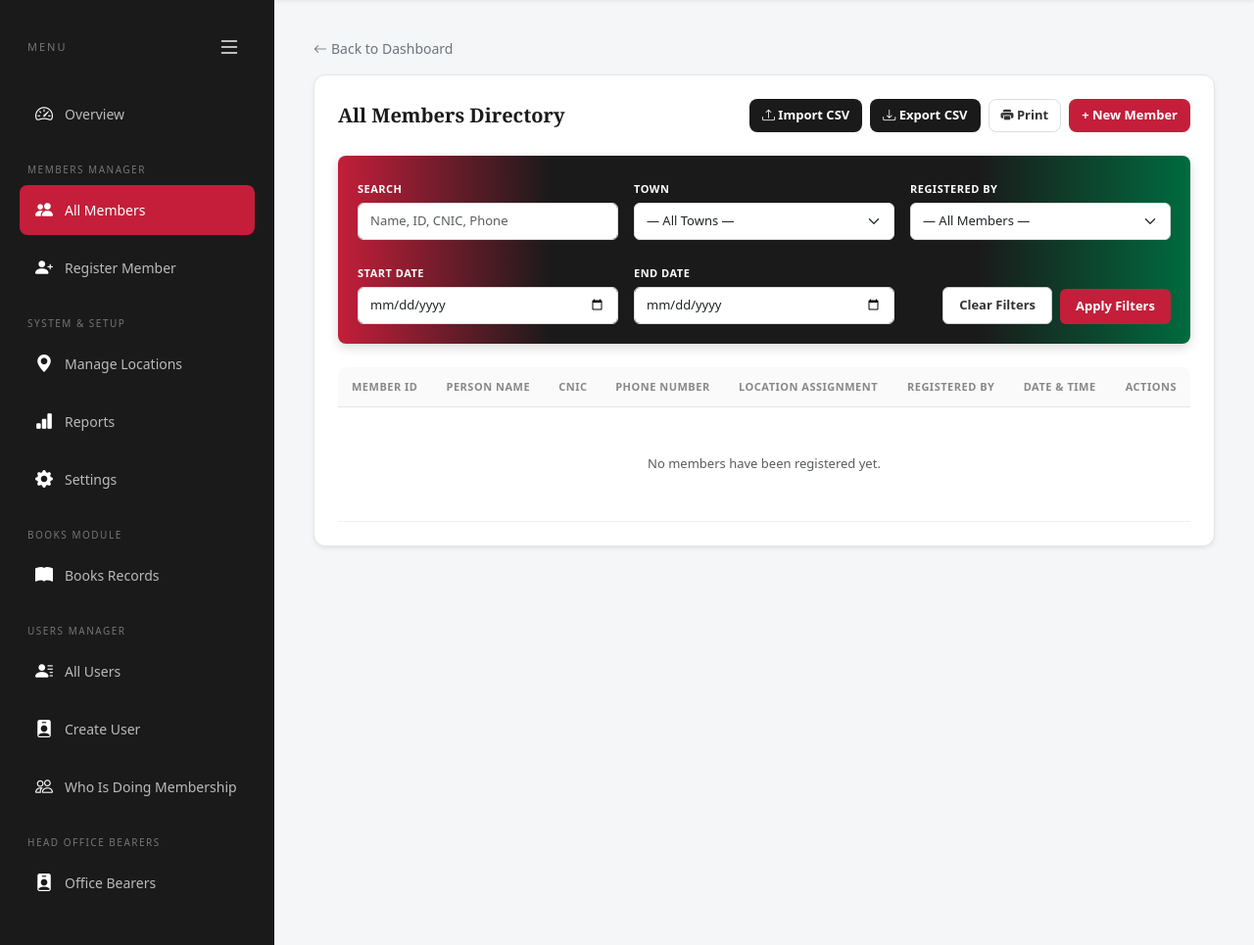
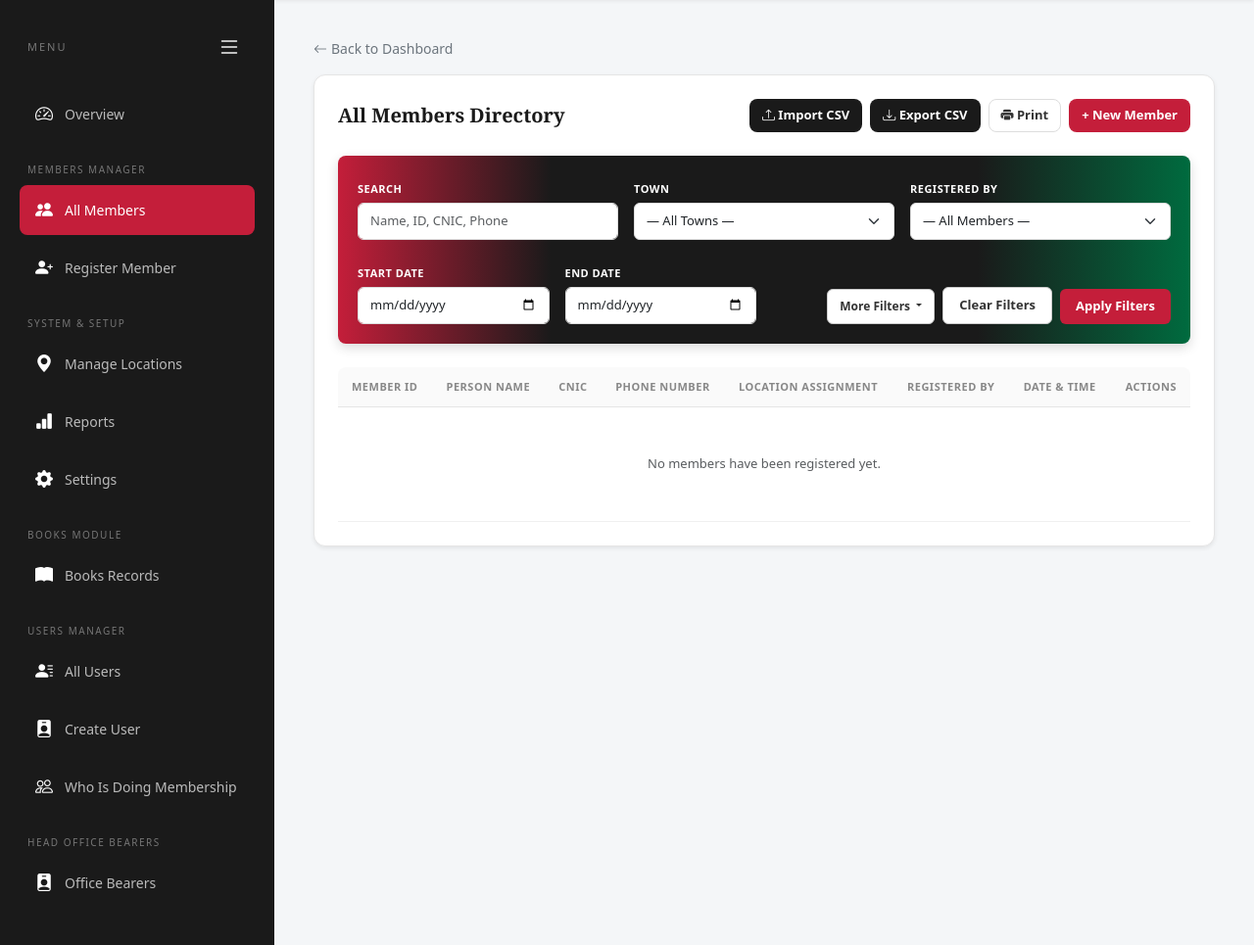
Before and after one commit to Farooqi2468/Member_verification_portal, a Django app: page /dashboard/members/ in a window 1280 px wide. Shown: the part 63-1028 px from the top of the page at 98% size. Run offline with Django 5.2, Linux system fonts and the light colour scheme; the visitor is signed in with stand-in values (Sample User, id 1); data that the repository does not hold is empty; some libraries are stand-ins or nearby versions.

Commit message:
feat: implement the filters for missing data

```diff
--- a/qrapp/templates/all_members.html
+++ b/qrapp/templates/all_members.html
@@ -366,20 +366,50 @@
                         </div>
                     </div>
                     <div class="row g-3 mt-1">
-                        <div class="col-md-4">
+                        <div class="col-md-3">
                             <label class="form-label">Start Date</label>
                             <input type="date" name="start_date" class="form-control" value="{{ current_filters.start_date }}">
                         </div>
-                        <div class="col-md-4">
+                        <div class="col-md-3">
                             <label class="form-label">End Date</label>
                             <input type="date" name="end_date" class="form-control" value="{{ current_filters.end_date }}">
                         </div>
-                        <div class="col-md-4 d-flex justify-content-end align-items-end gap-2">
+                        <div class="col-md-6 d-flex justify-content-end align-items-end gap-2">
+                            <div class="dropdown">
+                                <button class="btn dropdown-toggle" type="button" id="additionalFiltersDropdown" data-bs-toggle="dropdown" aria-expanded="false" style="background: #ffffff; color: #333333; font-size: 12px; font-weight: 600; border-radius: 6px; padding: 8px 12px; border: 1px solid #ccc;">
+                                    More Filters
+                                </button>
+                                <ul class="dropdown-menu" aria-labelledby="additionalFiltersDropdown" style="font-size: 13px;">
+                                    <li><button type="button" class="dropdown-item {% if current_filters.missing_cnic == '1' %}active{% endif %}" onclick="toggleMissingFilter('missingCnicInput')">Missing CNIC</button></li>
+                                    <li><button type="button" class="dropdown-item {% if current_filters.missing_phone == '1' %}active{% endif %}" onclick="toggleMissingFilter('missingPhoneInput')">Missing Phone</button></li>
+                                    <li><button type="button" class="dropdown-item {% if current_filters.missing_town == '1' %}active{% endif %}" onclick="toggleMissingFilter('missingTownInput')">Missing Town</button></li>
+                                    <li><button type="button" class="dropdown-item {% if current_filters.missing_zone == '1' %}active{% endif %}" onclick="toggleMissingFilter('missingZoneInput')">Missing Zone</button></li>
+                                </ul>
+                            </div>
+
+                            <!-- Hidden inputs for additional filters -->
+                            <input type="hidden" name="missing_cnic" id="missingCnicInput" value="{{ current_filters.missing_cnic|default:'' }}">
+                            <input type="hidden" name="missing_phone" id="missingPhoneInput" value="{{ current_filters.missing_phone|default:'' }}">
+                            <input type="hidden" name="missing_town" id="missingTownInput" value="{{ current_filters.missing_town|default:'' }}">
+                            <input type="hidden" name="missing_zone" id="missingZoneInput" value="{{ current_filters.missing_zone|default:'' }}">
+
                             <a href="{% url 'all_members' %}" class="btn-clear text-decoration-none">Clear Filters</a>
                             <button type="submit" class="btn-filter">Apply Filters</button>
                         </div>
                     </div>
                 </form>
+
+                <script>
+                function toggleMissingFilter(inputId) {
+                    var input = document.getElementById(inputId);
+                    if (input.value === '1') {
+                        input.value = '';
+                    } else {
+                        input.value = '1';
+                    }
+                    input.form.submit();
+                }
+                </script>
                 </div>
             </div>
 
@@ -595,21 +625,32 @@
                         </div>
                     </div>
 
-                    <h6 style="font-weight: 600; margin-bottom: 15px;">2. Select Columns to Export</h6>
+                    <h6 style="font-weight: 600; margin-bottom: 15px;">2. Additional Filters (Missing Data)</h6>
                     <div class="row g-2">
-                        <div class="col-md-4"><div class="form-check"><input class="form-check-input" type="checkbox" name="export_columns" value="Member ID" checked><label class="form-check-label">Member ID</label></div></div>
-                        <div class="col-md-4"><div class="form-check"><input class="form-check-input" type="checkbox" name="export_columns" value="Name" checked><label class="form-check-label">Name</label></div></div>
-                        <div class="col-md-4"><div class="form-check"><input class="form-check-input" type="checkbox" name="export_columns" value="Father Name" checked><label class="form-check-label">Father Name</label></div></div>
-                        <div class="col-md-4"><div class="form-check"><input class="form-check-input" type="checkbox" name="export_columns" value="CNIC" checked><label class="form-check-label">CNIC</label></div></div>
-                        <div class="col-md-4"><div class="form-check"><input class="form-check-input" type="checkbox" name="export_columns" value="Phone" checked><label class="form-check-label">Phone</label></div></div>
-                        <div class="col-md-4"><div class="form-check"><input class="form-check-input" type="checkbox" name="export_columns" value="Address" checked><label class="form-check-label">Address</label></div></div>
-                        <div class="col-md-4"><div class="form-check"><input class="form-check-input" type="checkbox" name="export_columns" value="Town" checked><label class="form-check-label">Town</label></div></div>
-                        <div class="col-md-4"><div class="form-check"><input class="form-check-input" type="checkbox" name="export_columns" value="Zone" checked><label class="form-check-label">Zone</label></div></div>
-                        <div class="col-md-4"><div class="form-check"><input class="form-check-input" type="checkbox" name="export_columns" value="Union Council" checked><label class="form-check-label">Union Council</label></div></div>
-                        <div class="col-md-4"><div class="form-check"><input class="form-check-input" type="checkbox" name="export_columns" value="Ward" checked><label class="form-check-label">Ward</label></div></div>
-                        <div class="col-md-4"><div class="form-check"><input class="form-check-input" type="checkbox" name="export_columns" value="Registered By" checked><label class="form-check-label">Registered By</label></div></div>
-                        <div class="col-md-4"><div class="form-check"><input class="form-check-input" type="checkbox" name="export_columns" value="Registrar Membership ID" checked><label class="form-check-label">Registrar Membership ID</label></div></div>
-                        <div class="col-md-4"><div class="form-check"><input class="form-check-input" type="checkbox" name="export_columns" value="Date" checked><label class="form-check-label">Date</label></div></div>
+                        <div class="col-md-4">
+                            <div class="form-check">
+                                <input class="form-check-input" type="checkbox" name="missing_cnic" id="exportMissingCnic" value="1" {% if current_filters.missing_cnic == '1' %}checked{% endif %}>
+                                <label class="form-check-label" for="exportMissingCnic">Missing CNIC</label>
+                            </div>
+                        </div>
+                        <div class="col-md-4">
+                            <div class="form-check">
+                                <input class="form-check-input" type="checkbox" name="missing_phone" id="exportMissingPhone" value="1" {% if current_filters.missing_phone == '1' %}checked{% endif %}>
+                                <label class="form-check-label" for="exportMissingPhone">Missing Phone</label>
+                            </div>
+                        </div>
+                        <div class="col-md-4">
+                            <div class="form-check">
+                                <input class="form-check-input" type="checkbox" name="missing_town" id="exportMissingTown" value="1" {% if current_filters.missing_town == '1' %}checked{% endif %}>
+                                <label class="form-check-label" for="exportMissingTown">Missing Town</label>
+                            </div>
+                        </div>
+                        <div class="col-md-4">
+                            <div class="form-check">
+                                <input class="form-check-input" type="checkbox" name="missing_zone" id="exportMissingZone" value="1" {% if current_filters.missing_zone == '1' %}checked{% endif %}>
+                                <label class="form-check-label" for="exportMissingZone">Missing Zone</label>
+                            </div>
+                        </div>
                     </div>
                 </div>
                 <div class="modal-footer" style="border-top: 1px solid #eee;">
--- a/qrapp/views.py
+++ b/qrapp/views.py
@@ -341,6 +341,10 @@ def all_members(request):
     registrar_id = request.GET.get('registrar')
     start_date = request.GET.get('start_date')
     end_date = request.GET.get('end_date')
+    missing_cnic = request.GET.get('missing_cnic')
+    missing_phone = request.GET.get('missing_phone')
+    missing_town = request.GET.get('missing_town')
+    missing_zone = request.GET.get('missing_zone')
 
     if q:
         members_list = members_list.filter(
@@ -375,6 +379,15 @@ def all_members(request):
         except ValueError:
             pass
 
+    if missing_cnic == '1':
+        members_list = members_list.filter(Q(cnic__isnull=True) | Q(cnic__exact=''))
+    if missing_phone == '1':
+        members_list = members_list.filter(Q(phone__isnull=True) | Q(phone__exact=''))
+    if missing_town == '1':
+        members_list = members_list.filter(town__isnull=True)
+    if missing_zone == '1':
+        members_list = members_list.filter(zone__isnull=True)
+
     # CSV Export
     if request.GET.get('export') == 'csv':
         export_columns = request.GET.getlist('export_columns')
@@ -434,7 +447,11 @@ def all_members(request):
             'ward': int(ward_id) if ward_id else '',
             'registrar': registrar_id if registrar_id else '',
             'start_date': start_date or '',
-            'end_date': end_date or ''
+            'end_date': end_date or '',
+            'missing_cnic': missing_cnic,
+            'missing_phone': missing_phone,
+            'missing_town': missing_town,
+            'missing_zone': missing_zone,
         },
         'query_params': query_params
     }
```
